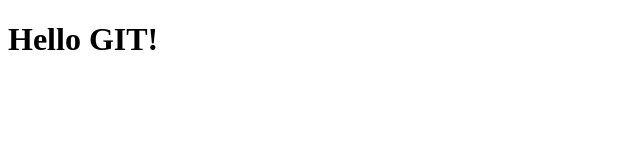
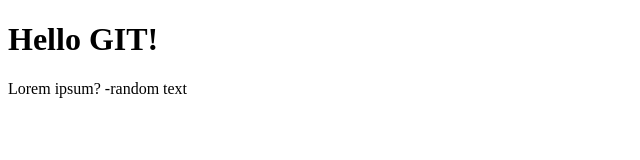
Before and after one commit to jan-grasewicz/git-course-4, a plain HTML site: page index.html in a window 1280 px wide. Shown: the whole page, without its empty margins (0-640 px from the left). Drawn offline with Linux system fonts and the light colour scheme.

Commit message:
Added paragraph into index.html

```diff
--- a/index.html
+++ b/index.html
@@ -8,5 +8,8 @@
 </head>
 <body>
     <h1>Hello GIT!</h1>
+    <p>
+        Lorem ipsum? -random text
+    </p>
 </body>
 </html>
```
